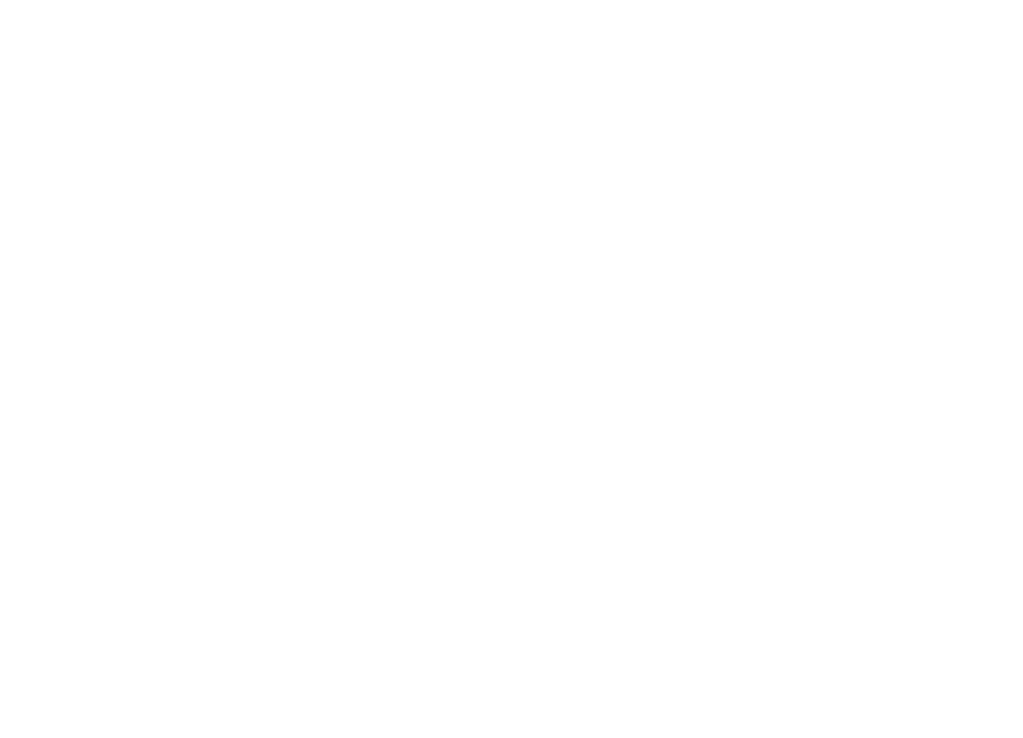
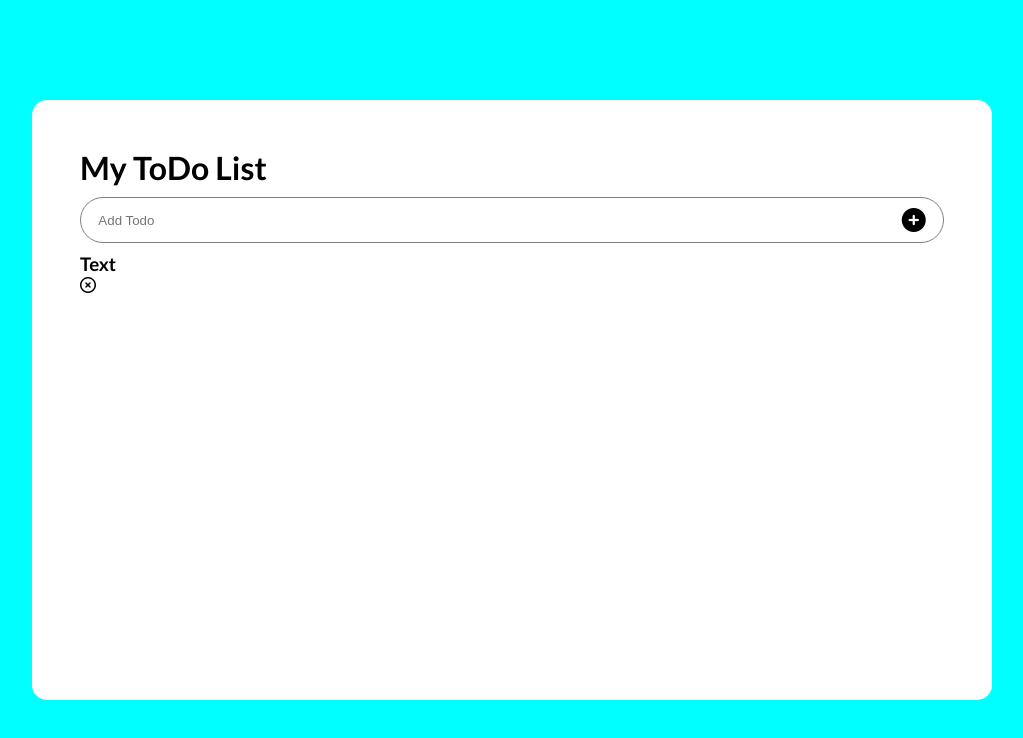
Before and after one commit to saragrigolin/vue-todolist, a plain HTML site: page index.html in a window 1280 px wide. Shown: the whole page, without its empty margins (128-1151 px from the left). Drawn offline with nearby package versions, Linux system fonts and the light colour scheme.

Commit message:
first part of layout

```diff
--- a/css/style.css
+++ b/css/style.css
@@ -0,0 +1,56 @@
+* {
+    box-sizing: border-box;
+    margin: 0;
+    padding: 0;
+}
+
+html {
+    font-size: 100%;
+    font-family: 'Lato', sans-serif;
+}
+
+.container {
+    background-color: #00ffff;
+    height: 100vh;
+    width: 100%;
+    display: flex;
+}
+
+.inner-container {
+    width: 75%;
+    height: 75%;
+    margin: auto;
+    background-color: #ffffff;
+    border-radius: 15px;
+    padding: 3em;
+}
+
+.add-to-do {
+    margin: 10px 0;
+}
+
+.input {
+    border: 1px solid grey;
+    border-radius: 1.5em;
+    display: flex;
+    justify-content: space-around;
+    padding: 10px;
+}
+
+.input:focus-within {
+    border-color: violet;
+}
+
+.input input {
+    width: calc(100% - 4em);
+    border-style: none;
+    outline: none;
+}
+
+.input i {
+    font-size: 1.5em;
+}
+
+ul {
+    list-style-type: none;
+}
--- a/index.html
+++ b/index.html
@@ -6,10 +6,42 @@
     <meta name="viewport" content="width=device-width, initial-scale=1.0">
     <link rel="stylesheet" href="css/style.css">
     <script src="https://cdn.jsdelivr.net/npm/vue@2/dist/vue.js"></script>
+    <link rel="preconnect" href="https://fonts.googleapis.com">
+    <link rel="preconnect" href="https://fonts.gstatic.com" crossorigin>
+    <link
+        href="https://fonts.googleapis.com/css2?family=Lato:ital,wght@0,100;0,300;0,400;0,700;0,900;1,100;1,300;1,400;1,700;1,900&display=swap"
+        rel="stylesheet">
+    <link rel="stylesheet" href="https://cdnjs.cloudflare.com/ajax/libs/font-awesome/6.0.0-beta3/css/all.min.css"
+        integrity="sha512-Fo3rlrZj/k7ujTnHg4CGR2D7kSs0v4LLanw2qksYuRlEzO+tcaEPQogQ0KaoGN26/zrn20ImR1DfuLWnOo7aBA=="
+        crossorigin="anonymous" referrerpolicy="no-referrer" />
     <title>Document</title>
 </head>
 <body>
-
+    <div class="container">
+        <div class="inner-container">
+            <header class="header">
+                <h1 class="title">My ToDo List</h1>
+            </header>
+            <main>
+                <div class="add-to-do">
+                    <div class="input">
+                        <input type="text" placeholder="Add Todo">
+                        <i class="fas fa-plus-circle"></i>
+                    </div>
+                </div>
+                <div class="todo-list">
+                    <ul>
+                        <li>
+                            <div class="todo-text">
+                                <h3>Text</h3>
+                            </div>
+                            <i class="far fa-times-circle"></i>
+                        </li>
+                    </ul>
+                </div>
+            </main>
+        </div>
+    </div>
     <script src="js/script.js"></script>
 </body>
 </html>
```
